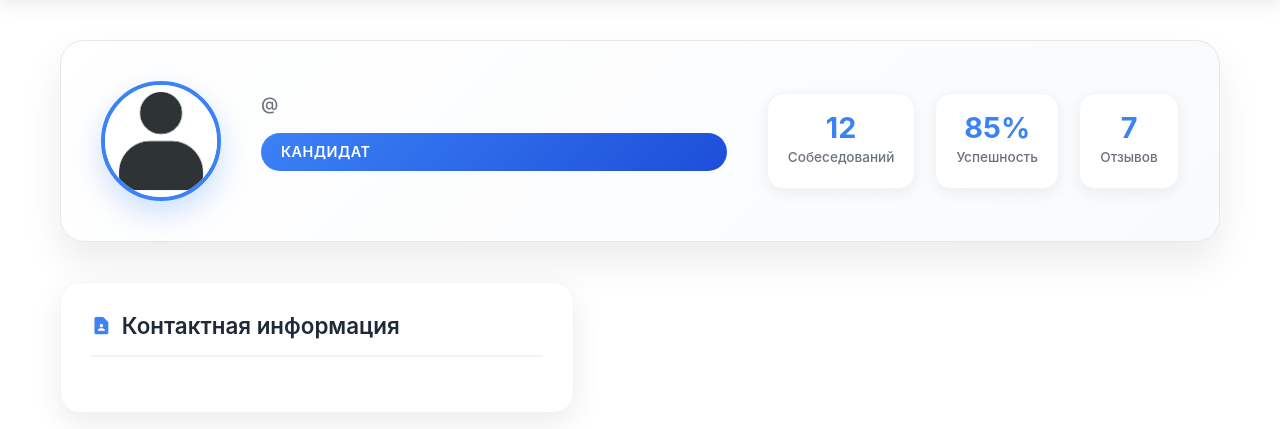
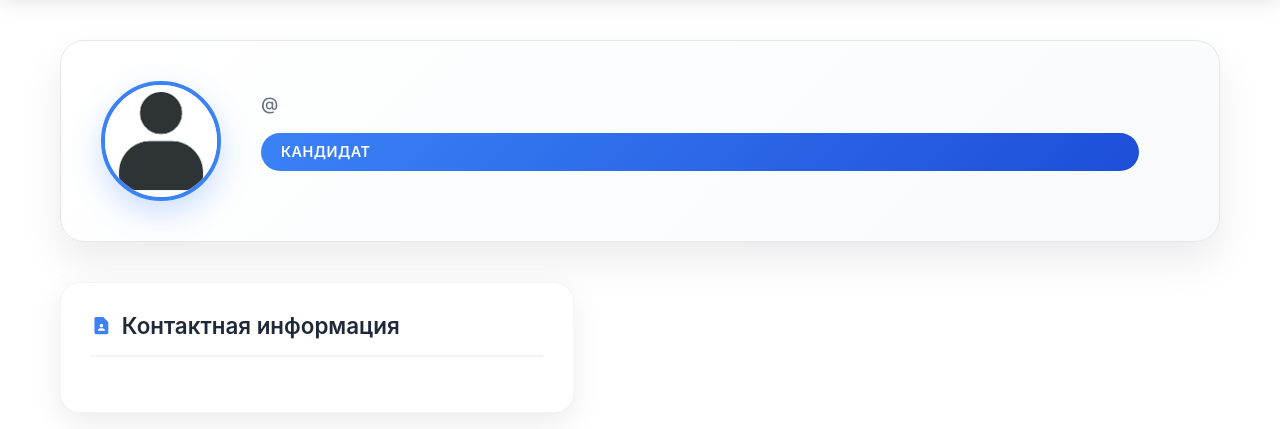
Before and after one commit to JktuJQ/HireLanderAI, a Flask app: template frontend/templates/profile.html in a window 1280 px wide. Shown: the part 70-499 px from the top of the page. Run offline with Flask 3, Linux system fonts and the light colour scheme; the template is opened without the code that fills it, so the values that code supplies are empty; parts of the project's set-up code (start-up, migrations or seed data) failed here and were passed over; some libraries are stand-ins or nearby versions.

Commit message:
Clean-up

```diff
--- a/backend/application.py
+++ b/backend/application.py
@@ -49,4 +49,4 @@ socketio = SocketIO(application)
 def run(host: str = HOST, port: int = PORT):
     """Runs application on `http://{host}:{port}/`"""
 
-    socketio.run(app=application, host=host, port=port, debug=DEBUG)
+    socketio.run(app=application, host=host, port=port, debug=DEBUG, allow_unsafe_werkzeug=True)
--- a/examples/backend.py
+++ b/examples/backend.py
@@ -6,7 +6,6 @@ from backend.login import login_route
 from backend.registration import registration_route
 from backend.profile import profile_route
 
-from backend.create_interview import create_interview_route
 from backend.join_interview import join_interview_route
 from backend.interview import interview_route
 
--- a/frontend/templates/index.html
+++ b/frontend/templates/index.html
@@ -14,10 +14,6 @@
         <p class="hero-subtitle">Проводите и проходите собеседования с помощью искусственного интеллекта</p>
 
         <div class="hero-actions">
-            <a href="{{url_for('create_interview_route')}}" class="btn btn-outline">
-                <span class="material-icons">video_call</span>
-                Создать комнату
-            </a>
             <a href="{{url_for('join_interview_route')}}" class="btn btn-outline">
                 <span class="material-icons">meeting_room</span>
                 Присоединиться
--- a/frontend/templates/profile.html
+++ b/frontend/templates/profile.html
@@ -50,22 +50,6 @@
                     Выйти из аккаунта
                 </a>
                 {% endif %}
-            </div>
-        </div>
-
-        <!-- Stats Section -->
-        <div class="profile-stats">
-            <div class="stat-card">
-                <div class="stat-number">12</div>
-                <div class="stat-label">Собеседований</div>
-            </div>
-            <div class="stat-card">
-                <div class="stat-number">85%</div>
-                <div class="stat-label">Успешность</div>
-            </div>
-            <div class="stat-card">
-                <div class="stat-number">7</div>
-                <div class="stat-label">Отзывов</div>
             </div>
         </div>
     </div>
```
Also changed, not shown: backend/create_interview.py (deleted, +0 -8 lines), main.py (+1 -11 lines), backend/db.sqlite, globals.py (line endings or trailing spaces), 1 other file.
